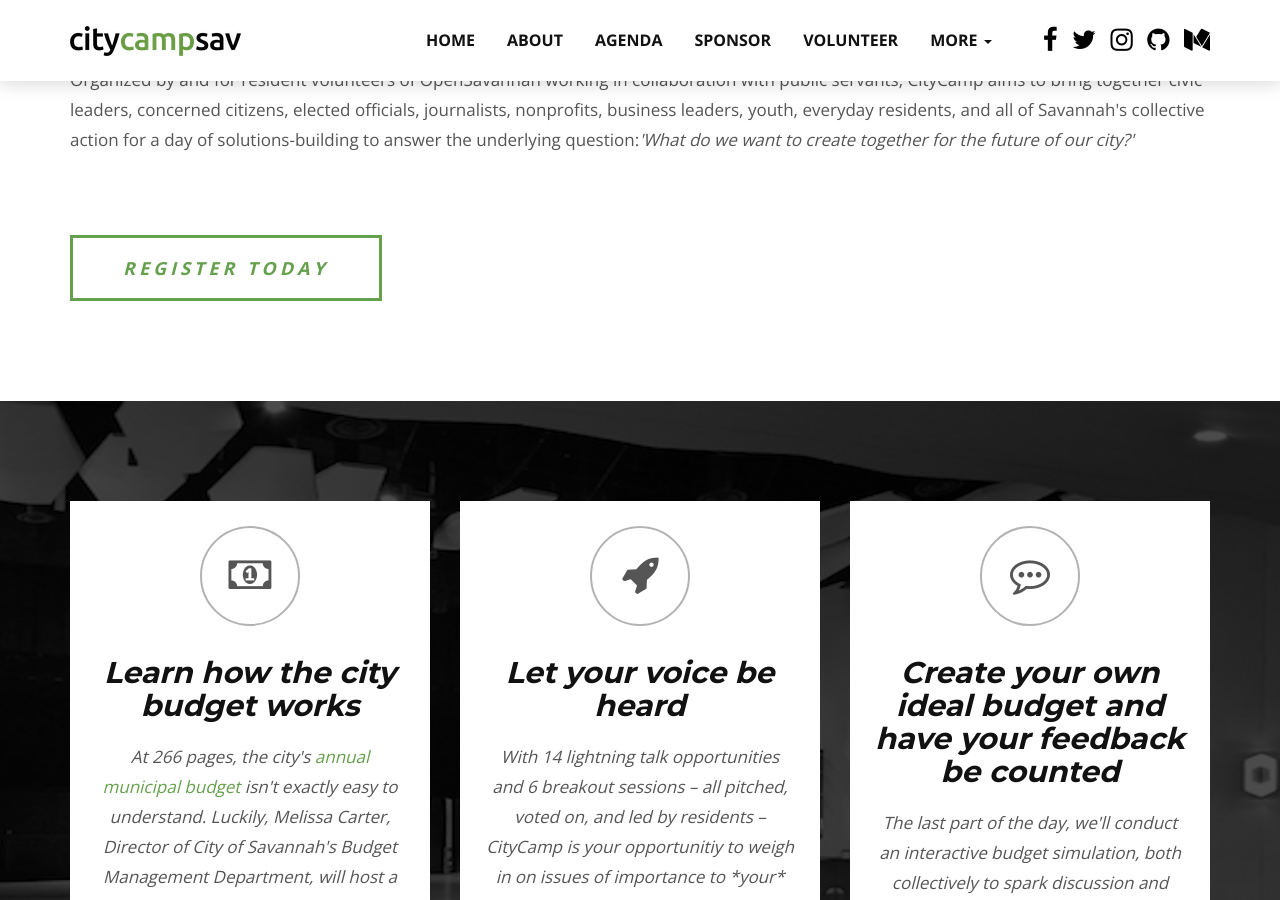
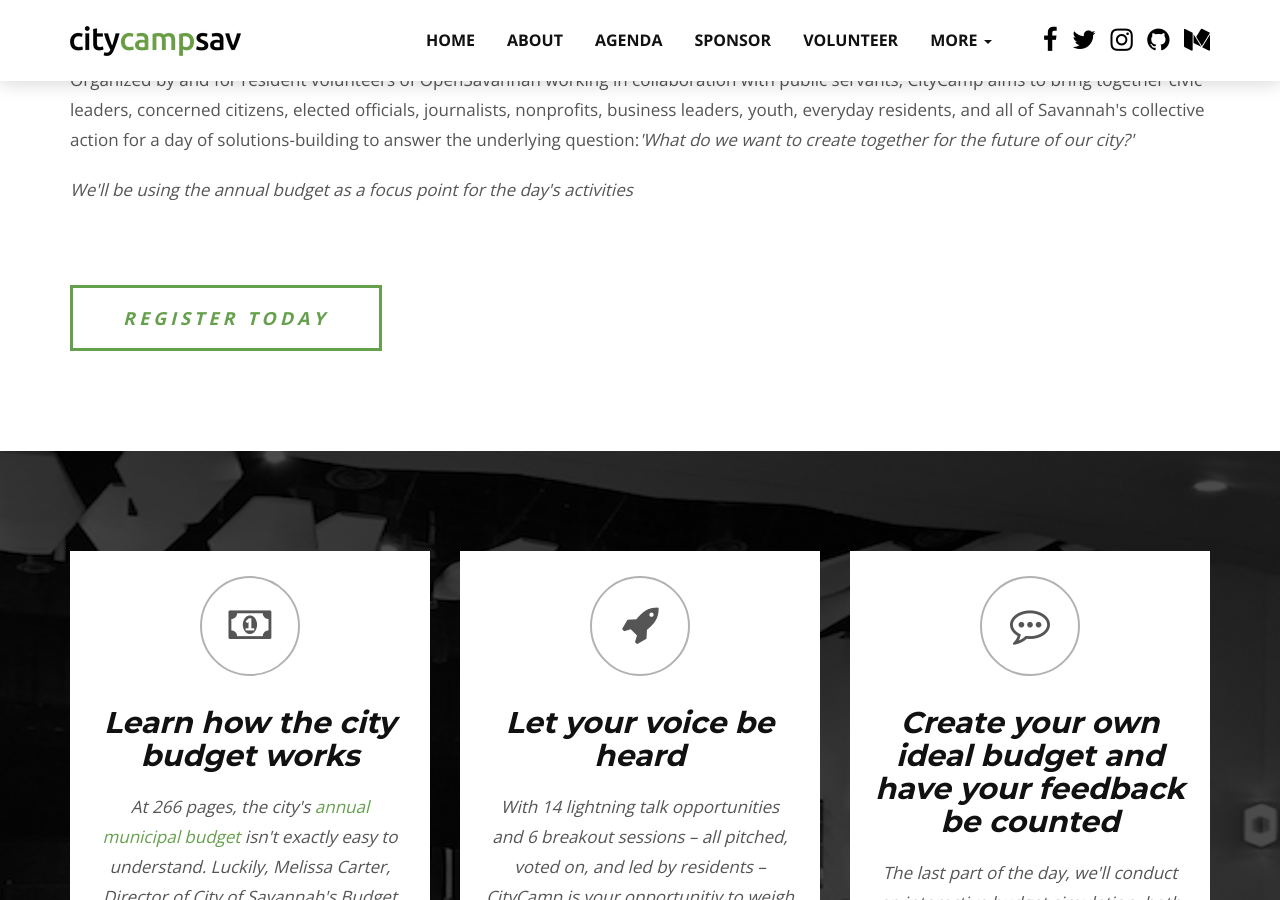
Before and after one commit to opensavannah/citycampsav.org, a Jekyll site: the page built from index.html, in a window 1280 px wide and 900 px high, scrolled down 1505 px. Built offline with Jekyll 4.4.1, drawn with Linux system fonts in a browser that asks for light colours.

Commit message:
Updated '_data/about-us.yml' via CloudCannon

```diff
--- a/_data/about-us.yml
+++ b/_data/about-us.yml
@@ -2,7 +2,7 @@ sectionHeading: "What is CityCampSavannah?"
 videoUrl: "https://www.youtube.com/embed/K1qNeK0U-zQ"
 subHeading: "Learn, listen, let your voice be heard,"
 content: >
-        Government and community members never have a chance to talk, think and work together in a safe place––we’re either angry at a City Council meeting or frustrated at a regular City town hall meeting where we don’t all get to talk to each other. CityCamp is the one chance to talk and think through ideas as equals - city staff and community members all have great ideas and valid concerns, what happens when we all get together at CityCamp? Awesomeness. <p>Organized by and for resident volunteers of OpenSavannah working in collaboration with public servants, CityCamp aims to bring together civic leaders, concerned citizens, elected officials, journalists, nonprofits, business leaders, youth, everyday residents, and all of Savannah's collective action for a day of solutions-building to answer the underlying question:<em>'What do we want to create together for the future of our city?'<em></p>
+        Government and community members never have a chance to talk, think and work together in a safe place––we’re either angry at a City Council meeting or frustrated at a regular City town hall meeting where we don’t all get to talk to each other. CityCamp is the one chance to talk and think through ideas as equals - city staff and community members all have great ideas and valid concerns, what happens when we all get together at CityCamp? Awesomeness. <p>Organized by and for resident volunteers of OpenSavannah working in collaboration with public servants, CityCamp aims to bring together civic leaders, concerned citizens, elected officials, journalists, nonprofits, business leaders, youth, everyday residents, and all of Savannah's collective action for a day of solutions-building to answer the underlying question:<em>'What do we want to create together for the future of our city?'<em></p><p>We'll be using the annual budget as a focus point for the day's activities</p>
 eventInfo:
   - icon: fa-microphone
     text: "12 lightning talks & 4 breakout sessions"
```
